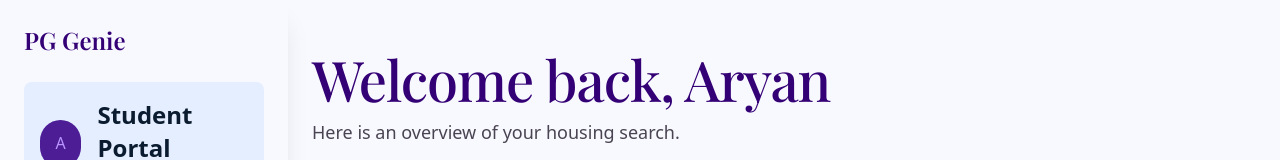
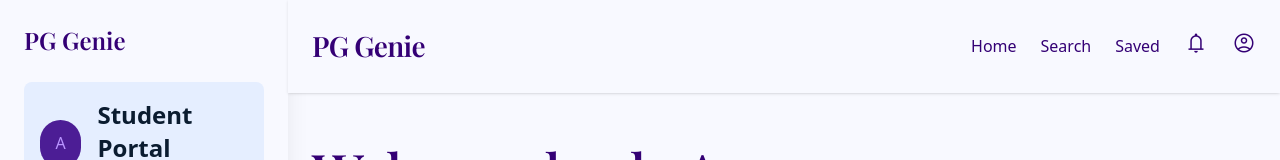
Before and after one commit to coderashhar/PG-genie, a Next.js app in the folder frontend/: page /dashboard in a window 1280 px wide. Shown: the top 160 px of the page. Built offline with nearby package versions, Linux system fonts and the light colour scheme; a web font is replaced by a local one.

Commit message:
Fix dashboard layout and update global nav routes

```diff
--- a/frontend/src/app/dashboard/page.tsx
+++ b/frontend/src/app/dashboard/page.tsx
@@ -6,8 +6,6 @@ import Navbar from '@/components/Navbar';
 export default function StudentDashboardPage() {
   return (
     <div className="bg-background text-on-background font-body-md text-body-md antialiased md:flex min-h-screen">
-      {/* TopNavBar (Mobile Only) */}
-      <Navbar className="md:hidden sticky top-0 z-40 shadow-sm bg-surface text-primary" />
 
 
       {/* SideNavBar (Web Only) */}
@@ -51,6 +49,9 @@ export default function StudentDashboardPage() {
 
       {/* Main Content Canvas */}
       <main className="flex-1 md:ml-72 flex flex-col min-h-screen">
+        {/* TopNavBar */}
+        <Navbar className="sticky top-0 z-40 shadow-sm bg-surface text-primary" />
+
         <div className="flex-1 w-full px-margin-mobile md:px-gutter max-w-container-max mx-auto py-stack-md md:py-stack-lg">
           {/* Header Section */}
           <header className="mb-stack-lg">
--- a/frontend/src/app/pgs/page.tsx
+++ b/frontend/src/app/pgs/page.tsx
@@ -14,7 +14,6 @@ export default function PgsPage() {
             <Link className="font-body-md text-body-md text-on-surface-variant dark:text-outline-variant hover:bg-primary-container/10 transition-colors h-16 flex items-center px-4 rounded" href="/">Home</Link>
             <Link className="font-body-md text-body-md text-primary dark:text-primary-fixed-dim font-bold border-b-2 border-primary h-16 flex items-center" href="/pgs">Search</Link>
             <Link className="font-body-md text-body-md text-on-surface-variant dark:text-outline-variant hover:bg-primary-container/10 transition-colors h-16 flex items-center px-4 rounded" href="/dashboard">Saved</Link>
-            <Link className="font-body-md text-body-md text-on-surface-variant dark:text-outline-variant hover:bg-primary-container/10 transition-colors h-16 flex items-center px-4 rounded" href="/dashboard">Bookings</Link>
             <Link className="font-body-md text-body-md text-on-surface-variant dark:text-outline-variant hover:bg-primary-container/10 transition-colors h-16 flex items-center px-4 rounded" href="/dashboard/profile">Profile</Link>
           </div>
           <div className="flex items-center gap-4">
--- a/frontend/src/components/Navbar.tsx
+++ b/frontend/src/components/Navbar.tsx
@@ -14,6 +14,12 @@ export default function Navbar({ className, hideHome }: { className?: string, hi
               Home
             </Link>
           )}
+          <Link href="/pgs" className="hover:opacity-70 transition-opacity font-body-md font-medium hidden md:block">
+            Search
+          </Link>
+          <Link href="/dashboard" className="hover:opacity-70 transition-opacity font-body-md font-medium hidden md:block">
+            Saved
+          </Link>
           <button className="hover:opacity-70 transition-opacity">
             <span className="material-symbols-outlined text-[28px]">notifications</span>
           </button>
```
